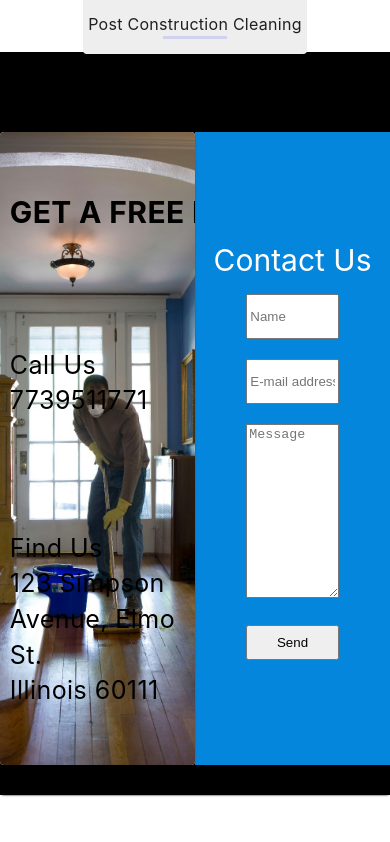
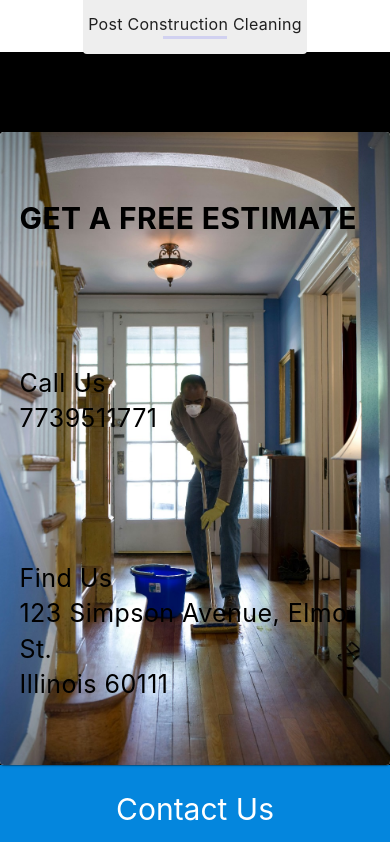
Before and after one commit to oomairkhan/clean-green-webpage, a Vue app: page / in a window 390 px wide. Shown: the part 1780-2622 px from the top of the page. Before the commit the page ends 2575 px from the top, so only its background shows below. Built offline with nearby package versions, Linux system fonts and the light colour scheme.

Commit message:
Update Home.vue

```diff
--- a/src/views/Home.vue
+++ b/src/views/Home.vue
@@ -117,8 +117,8 @@
             </v-row>
           </v-col>
         </v-row>
-        <v-row style="margin-bottom: 30px;">
-          <v-col cols="6">
+        <v-row class="footer" style="margin-bottom: 30px;">
+          <v-col class="footerCols">
             <v-card style="padding: 0; margin: 0; height: 75vh; width: 100%; color: black;">
               <v-img :src="contactBack" cover style="position: absolute; height: 100%; width: 100%; z-index: -1;"></v-img>
               <v-col style="display: grid; justify-items: left; height: 100%; align-content: space-around; padding: 0 5%">
@@ -149,7 +149,7 @@
               </v-col>
             </v-card>
           </v-col>
-          <v-col cols="6" style="background-color: #0486dd; color: white; align-content: center; justify-content: center; text-align: center; justify-items: center">
+          <v-col  class="footerCols" style="background-color: #0486dd; color: white; align-content: center; justify-content: center; text-align: center; justify-items: center">
             <div id="contactUs" class="contactForm" style="height: 100%;">
               <div class="contactUsCard2" style="height: 100%">
                   <!-- <form method="POST"  action="{% url 'contact_view' %}" class="form-card" style="height: 100%; align-content: center;"> -->
@@ -430,6 +430,12 @@ export default{
   .servicesCard{
     margin: 0 0 15px 0 !important
   }
+  .footer{
+    display: grid
+  }
+  .contactForm{
+    padding: 20px 0
+  }
 }
 </style>
 
```
